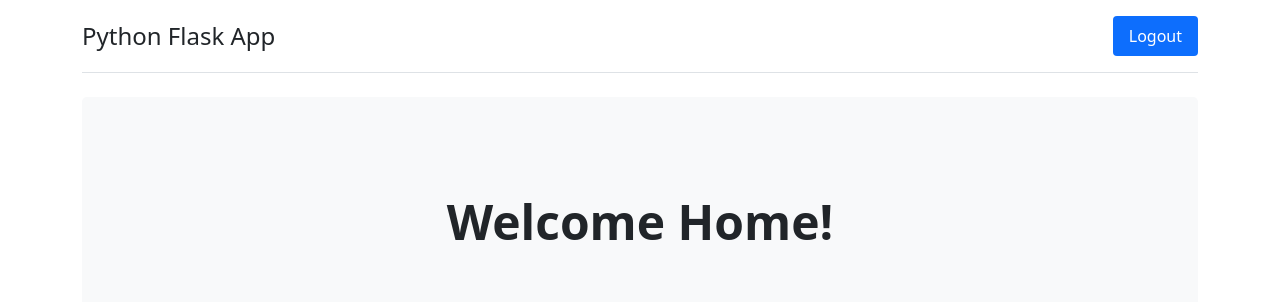
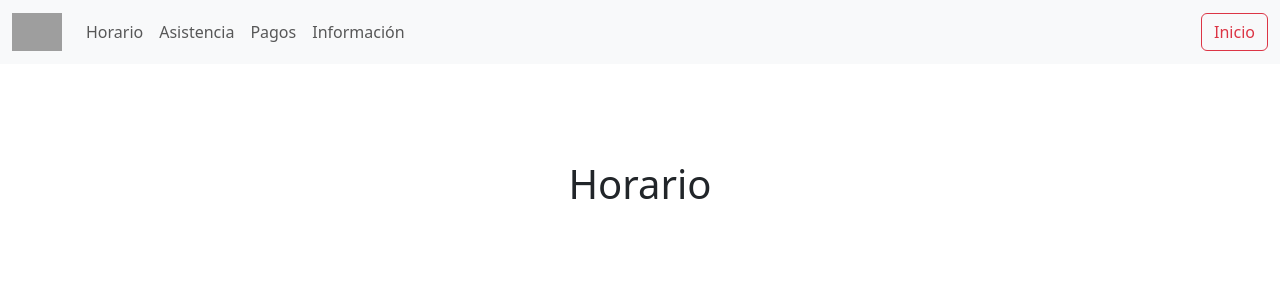
Before and after one commit to Skillex312/Project_Web_Flask, a Flask app: template templates/home_login.html in a window 1280 px wide. Shown: the top 302 px of the page. Run offline with Flask 3, Linux system fonts and the light colour scheme; the template is opened without the code that fills it, so the values that code supplies are empty; grey boxes are pictures that could not be loaded.

Commit message:
Update home_login.html

```diff
--- a/templates/home_login.html
+++ b/templates/home_login.html
@@ -1,37 +1,134 @@
 <!DOCTYPE html>
-<html lang="en">
+<html>
+
 <head>
-		<title>Python Flask Bucket List App - Home</title>
-		<link
-			href="https://cdn.jsdelivr.net/npm/bootstrap@5.1.3/dist/css/bootstrap.min.css"
-			rel="stylesheet"
-			integrity="sha384-1BmE4kWBq78iYhFldvKuhfTAU6auU8tT94WrHftjDbrCEXSU1oBoqyl2QvZ6jIW3"
-			crossorigin="anonymous"
-		/>
+	<meta charset="utf-8">
+	<meta name="viewport" content="width=device-width">
+	<title>Estudiante Martial House</title>
+	<link rel="icon" href="{{ url_for('static', filename='img/logo.png') }}" type="image/x-icon">
+	<link href="https://cdn.jsdelivr.net/npm/bootstrap@5.3.2/dist/css/bootstrap.min.css" rel="stylesheet"
+		integrity="sha384-T3c6CoIi6uLrA9TneNEoa7RxnatzjcDSCmG1MXxSR1GAsXEV/Dwwykc2MPK8M2HN" crossorigin="anonymous">
 </head>
+
 <body>
-		<div class="container">
-			<div class="header">
-				<nav
-					class="border-bottom flex-wrap mb-4 py-3 d-flex justify-content-center">
-					<a href="/"class="text-dark text-decoration-none mb-3 mb-md-0 d-flex align-items-center me-md-auto">
-						<span class="fs-4">Python Flask App</span>
-					</a>
-					<ul class="nav nav-pills">
+
+
+
+	<!-- NAV BAR -->
+	<nav class="navbar navbar-expand-lg bg-body-tertiary">
+		<div class="container-fluid">
+			<a class="navbar-brand" href="#"><img src="{{ url_for('static', filename='img/logo.png') }}" alt="logo"
+					width="50"></a>
+			<button class="navbar-toggler" type="button" data-bs-toggle="collapse" data-bs-target="#navbarNav"
+				aria-controls="navbarNav" aria-expanded="false" aria-label="Toggle navigation">
+				<span class="navbar-toggler-icon"></span>
+			</button>
+			<div class="collapse navbar-collapse" id="navbarNav">
+				<ul class="navbar-nav">
 					<li class="nav-item">
-							<a href="/" class="nav-link active">Logout</a>
+						<a class="nav-link" href="#schedule">Horario</a>
+					</li>
+					<li class="nav-item">
+						<a class="nav-link" href="#attendance">Asistencia</a>
+					</li>
+					<li class="nav-item">
+						<a class="nav-link" href="#payments">Pagos</a>
+					</li>
+					<li class="nav-item">
+						<a class="nav-link" href="#info">Información</a>
 					</li>
 				</ul>
+			</div>
+			<button type="button" class="btn btn-outline-danger">
+				<a href="http://127.0.0.1:5000/"
+					class="link-danger link-offset-2 link-underline-opacity-0 link-underline-opacity-100-hover">
+					Inicio
+				</a> </button>
+		</div>
 	</nav>
+	<!-- END NAV BAR -->
+
+	<!-- MAIN CONTAINER -->
+	<div class="container">
+
+
+		<!-- SCHEDULE -->
+		<h1 id="schedule" class="text-center p-5 mb-5 mt-5"> Horario </h1>
+		<div class="calendar-container border rounded text-center">
+			<iframe src="https://calendar.google.com/calendar/embed?src=c_1c341d6196907bd70ae173939fa23a6ba4d97df07f924fc833ffaf65d6eeb452%40group.calendar.google.com&ctz=America%2FBogota"  style="border-width:0; width: 100%; height: 600px;" frameborder="0"></iframe>
 		</div>
-			<div class="bg-light rounded-3 mb-4 p-5">
-				<div class="container-fluid py-5">
-					<h1 class="text-center fw-bold display-5">Welcome Home!</h1>
+		<!-- END SCHEDULE -->
+
+
+
+		<!-- ATTENDANCE -->
+		<h1 id="attendance" class="text-center p-5 mb-5 mt-5"> Asistencia </h1>
+		<div class="container-fluid">
+			<table class="table">
+				<thead class="table-danger">
+					<th scope="col">Fecha Clase</th>
+					<th scope="col">Asistencia</th>
+					<th scope="col">Maestro</th>
+				</thead>
+				<tbody>
+					<!-- Aquí se incluirá la tabla dinámicamente utilizando JavaScript -->
+				</tbody>
+			</table>
 		</div>
+		<script src="https://code.jquery.com/jquery-3.6.0.min.js"></script>
+		<script>
+			// Código JavaScript para cargar datos de asistencia de forma dinámica
+			$.ajax({
+				url: "/get_attendance_data", // La URL de la ruta en app.py que devuelve los datos de la asistencia
+				type: "GET",
+				dataType: "json",
+				success: function(data) {
+					var tableBody = $("#attendance table tbody");
+					tableBody.empty();
+					innerData = data[0];
+					for (var i = 0; i < innerData.length; i++) {
+						var row = $("<tr></tr>");
+						var date = $("<td></td>").text(innerData[i].date);
+						var attendance = $("<td></td>").text(innerData[i].attendance);
+						var teacher = $("<td></td>").text(innerData[i].teacher);
+						row.append(date);
+						row.append(attendance);
+						row.append(teacher);
+						tableBody.append(row);
+					}
+				},
+
+				error: function(jqXHR, textStatus, errorThrown) {
+					console.log("Error al obtener los datos de la asistencia: " + errorThrown);
+				}
+			});
+		</script>
+<!-- END ATTENDANCE -->
+
+
+
+
+		<!-- PAYMENTS -->
+		<h1 id="payments" class="text-center p-5 mb-5 mt-5"> Pagos </h1>
+		<!-- END PAYMENTS -->
+
+
+
+		<!-- INFO -->
+		<h1 id="info" class="text-center p-5 mb-5 mt-5"> Información </h1>
+
+		<!-- END INFO -->
+
+
+
+
 	</div>
-			<footer class="footer">
-				<p>&copy; Company 2022</p>
-			</footer>
-		</div>
+	<!-- END MAIN CONTAINER -->
+
+
+	<script src="https://cdn.jsdelivr.net/npm/bootstrap@5.3.2/dist/js/bootstrap.bundle.min.js"
+		integrity="sha384-C6RzsynM9kWDrMNeT87bh95OGNyZPhcTNXj1NW7RuBCsyN/o0jlpcV8Qyq46cDfL"
+		crossorigin="anonymous"></script>
 </body>
+
 </html>
```
Lines whose indentation alone changed are shown as unchanged.
